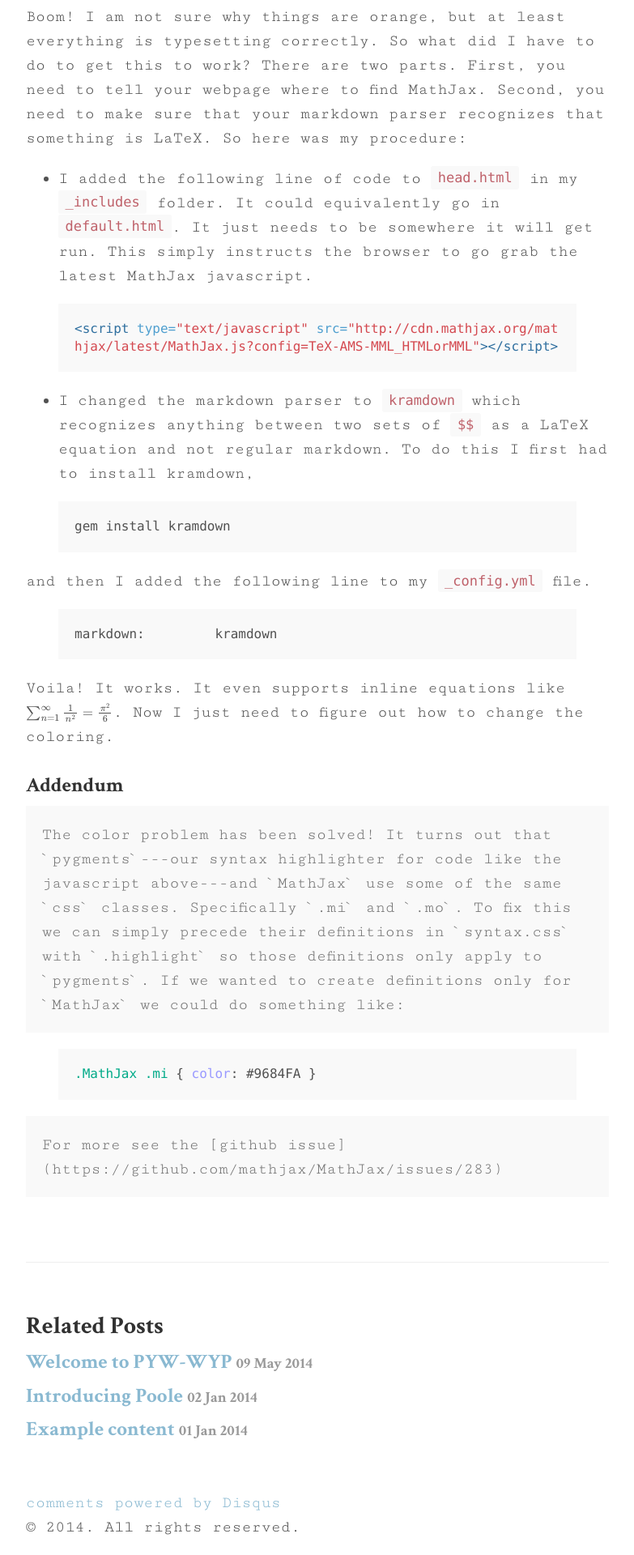
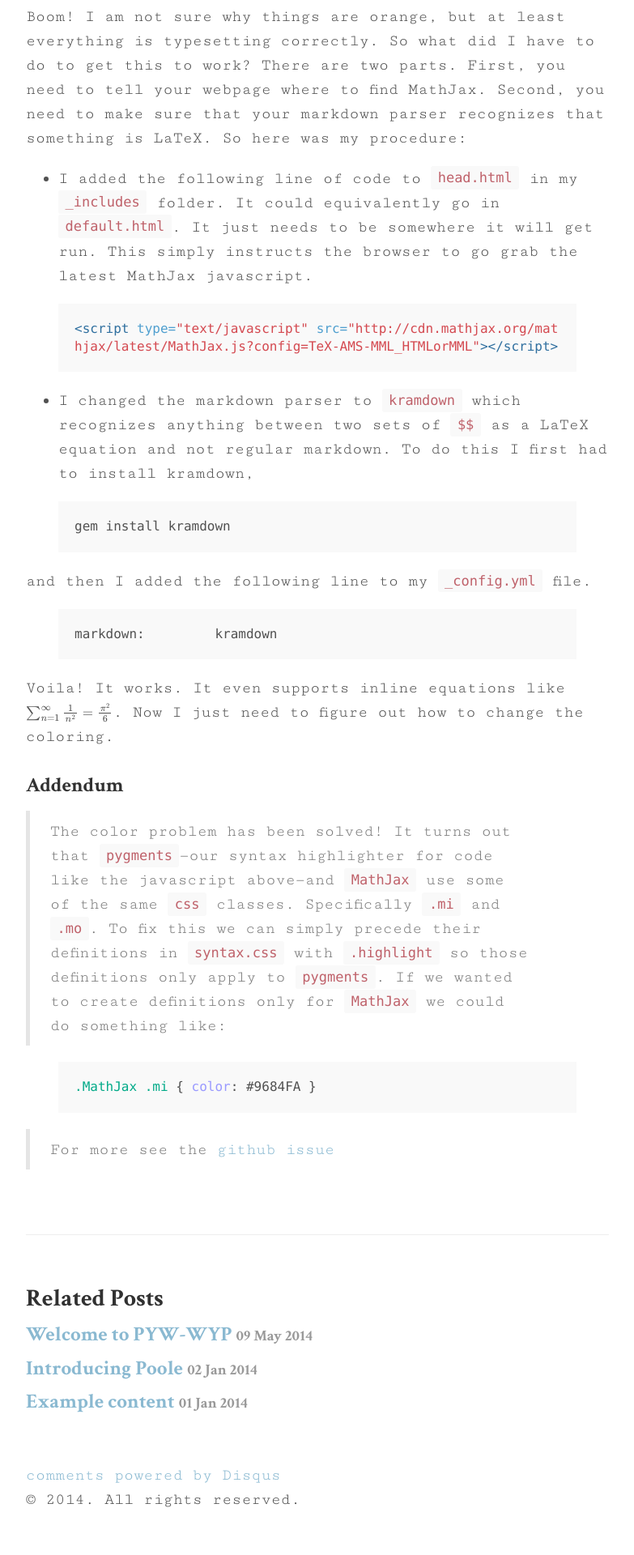
Before and after one commit to capecodcid/capecodcid.github.io, a Jekyll site: the page built from _posts/2014-05-10-Latex+Jekyll.md, in a window 1280 px wide. Shown: the part 1262-3182 px from the top of the page at 81% size, without its empty margins (248-1031 px from the left). Built offline with Jekyll 4.4.1, drawn with Linux system fonts in a browser that asks for light colours; some web fonts are replaced; formulas are drawn with MathJax 3; comment, search, counter and statistics services are not loaded.

Commit message:
little more styling

```diff
--- a/_posts/2014-05-10-Latex+Jekyll.md
+++ b/_posts/2014-05-10-Latex+Jekyll.md
@@ -47,14 +47,13 @@ markdown:         kramdown
 Voila!  It works.  It even supports inline equations like $$\sum_{n=1}^{\infty} \frac{1}{n^2} = \frac{\pi^2}{6}$$.  Now I just need to figure out how to change the coloring.
 
 ###Addendum
-<div class="message">
-  The color problem has been solved!  It turns out that `pygments`---our syntax highlighter for code like the javascript above---and `MathJax` use some of the same `css` classes.  Specifically `.mi` and `.mo`.  To fix this we can simply precede their definitions in `syntax.css` with `.highlight` so those definitions only apply to `pygments`.  If we wanted to create definitions only for `MathJax` we could do something like:
-</div>
+
+> The color problem has been solved!  It turns out that `pygments`---our syntax highlighter for code like the javascript above---and `MathJax` use some of the same `css` classes.  Specifically `.mi` and `.mo`.  To fix this we can simply precede their definitions in `syntax.css` with `.highlight` so those definitions only apply to `pygments`.  If we wanted to create definitions only for `MathJax` we could do something like:
+
 
 {% highlight css %}
 .MathJax .mi { color: #9684FA }
 {% endhighlight %}
 
-<div class="message">
-  For more see the [github issue](https://github.com/mathjax/MathJax/issues/283)
-</div>
+
+> For more see the [github issue](https://github.com/mathjax/MathJax/issues/283)
```
